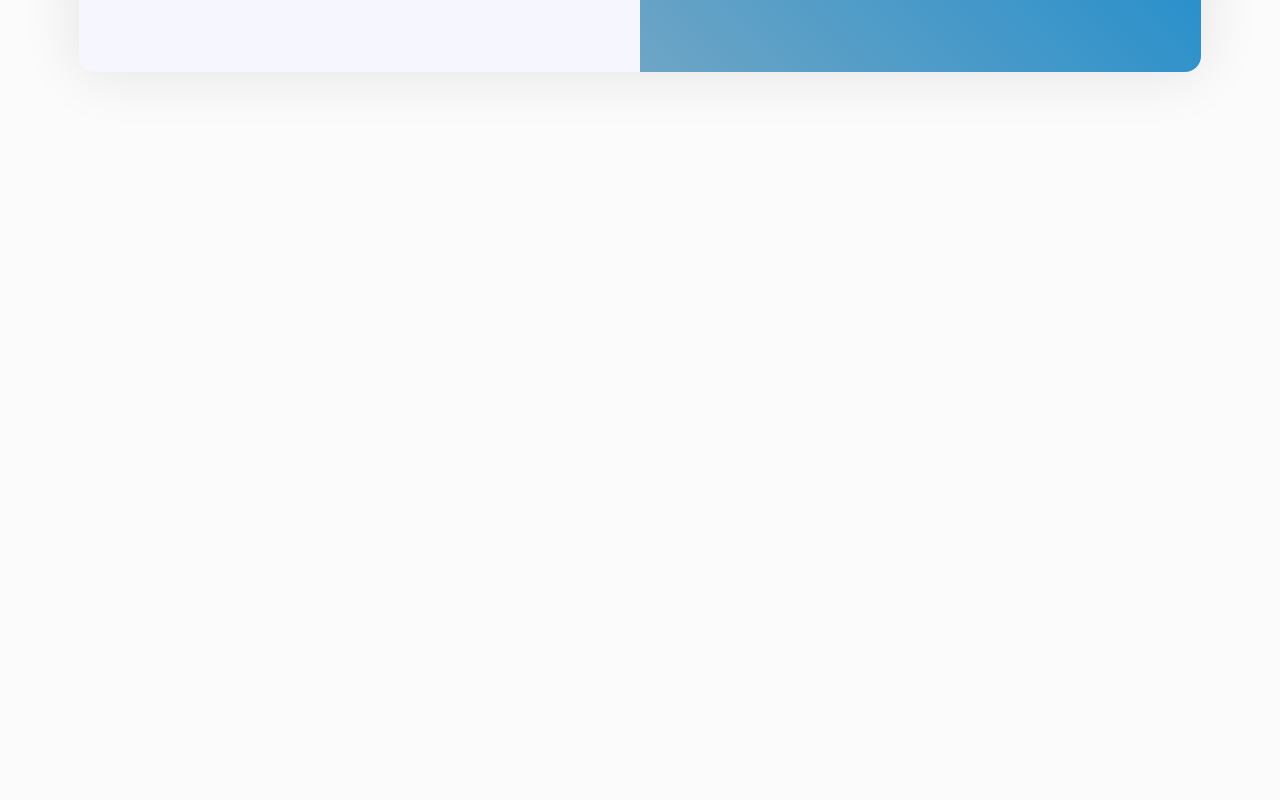
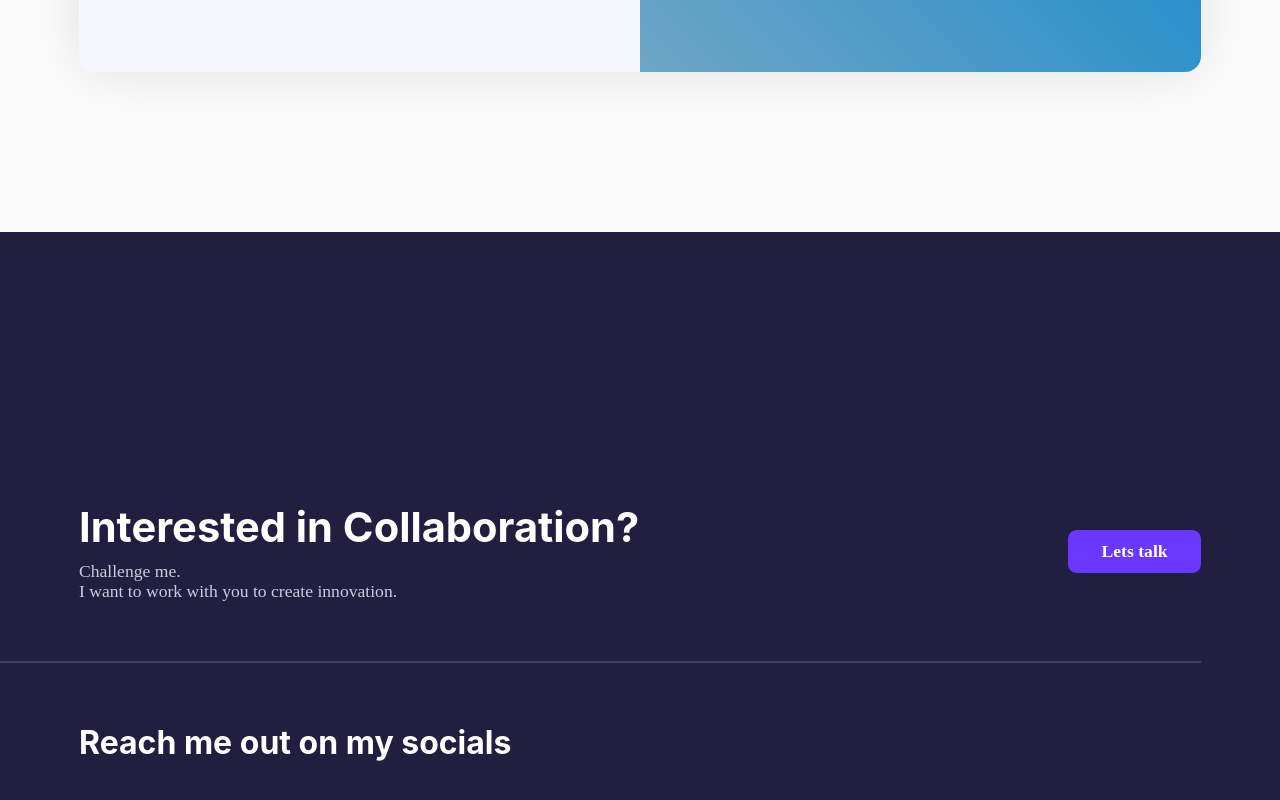
Before and after one commit to tekkenthuuug/portfolio-v2, a Next.js app: page / in a window 1280 px wide. Shown: the part 2590-3390 px from the top of the page. Before the commit the page ends 2822 px from the top, so only its background shows below. Built offline with nearby package versions, Linux system fonts and the light colour scheme.

Commit message:
feat: footer, button hover animation

```diff
--- /dev/null
+++ b/components/footer/footer.module.scss
@@ -0,0 +1,73 @@
+.footer {
+  height: 100vh;
+
+  display: flex;
+  flex-direction: column;
+  justify-content: center;
+  align-items: flex-start;
+
+  & h1 {
+    color: var(--primary-text-light);
+  }
+}
+
+.challenge {
+  display: flex;
+  align-items: center;
+  justify-content: space-between;
+  width: 100%;
+
+  & h1 {
+    font-size: 2.6em;
+  }
+  & p {
+    margin-top: 0.6rem;
+    color: var(--secondary-text-light);
+    font-size: 1.1em;
+    line-height: 20px;
+  }
+}
+
+.talk-btn {
+  font-family: var(--secondary-font);
+  font-size: 1.1em;
+}
+
+.background {
+  position: absolute;
+  background-color: var(--highlight-bg-dark);
+  bottom: 0px;
+  left: 0px;
+  width: 96%;
+  border-top-right-radius: 120px;
+  z-index: -1;
+  height: 100vh;
+}
+
+.sep {
+  width: 100%;
+  transform: scaleX(2);
+  transform-origin: right;
+  height: 2px;
+  background-color: #fff;
+  margin: 3.75rem 0;
+  opacity: 0.15;
+}
+
+@media (max-width: 1280px) {
+  .background {
+    width: 100%;
+    border-radius: 0;
+  }
+}
+
+@media (max-width: 900px) {
+  .challenge {
+    flex-direction: column;
+    align-items: flex-start;
+  }
+
+  .talk-btn {
+    margin-top: 3rem;
+  }
+}
--- /dev/null
+++ b/components/footer/footer.tsx
@@ -0,0 +1,29 @@
+import React from 'react';
+import styles from './footer.module.scss';
+
+const Footer = () => {
+  return (
+    <>
+      <div className={styles.background} />
+      <footer className={`${styles.footer} container`} id='contact'>
+        <div className={styles.challenge}>
+          <div>
+            <h1>Interested in Collaboration?</h1>
+            <p>
+              Challenge me. <br /> I want to work with you to create innovation.
+            </p>
+          </div>
+          <button className={`accent-btn ${styles['talk-btn']}`}>
+            Lets talk
+          </button>
+        </div>
+        <div className={styles.sep} />
+        <div className={styles.socials}>
+          <h1>Reach me out on my socials</h1>
+        </div>
+      </footer>
+    </>
+  );
+};
+
+export default Footer;
--- a/components/header/header.tsx
+++ b/components/header/header.tsx
@@ -14,7 +14,9 @@ const Header = () => {
               <Link href='/about-me'>About Me</Link>
             </li>
           </ul>
-          <button className='accent-btn'>Contact</button>
+          <Link href='/#contact'>
+            <button className='accent-btn'>Contact</button>
+          </Link>
         </nav>
       </div>
     </header>
--- a/components/layout/layout.tsx
+++ b/components/layout/layout.tsx
@@ -1,3 +1,4 @@
+import Footer from '../footer/footer';
 import Header from '../header/header';
 
 const Layout: React.FC = ({ children }) => {
@@ -5,6 +6,7 @@ const Layout: React.FC = ({ children }) => {
     <>
       <Header />
       {children}
+      <Footer />
     </>
   );
 };
--- a/components/project-card/project-card.module.scss
+++ b/components/project-card/project-card.module.scss
@@ -97,3 +97,24 @@
   margin-top: auto;
   width: fit-content;
 }
+
+@media screen and (max-width: 900px) {
+  .card-container {
+    flex-direction: column-reverse !important;
+    height: 560px;
+
+    & > div {
+      width: 100%;
+      height: 50%;
+    }
+
+    .description {
+      padding: 36px 46px;
+      align-items: flex-start !important;
+
+      .tags {
+        flex-direction: row;
+      }
+    }
+  }
+}
--- a/components/project-card/project-card.tsx
+++ b/components/project-card/project-card.tsx
@@ -34,7 +34,9 @@ const ProjectCard = () => {
           View live
         </button>
       </div>
-      <div className={styles.picture}></div>
+      <div className={styles.picture}>
+        <img src='/trello.svg' />
+      </div>
     </article>
   );
 };
--- a/styles/globals.scss
+++ b/styles/globals.scss
@@ -23,10 +23,28 @@
 
 html {
   scroll-behavior: smooth;
+
+  &::-webkit-scrollbar {
+    width: 10px;
+  }
+
+  &::-webkit-scrollbar-track {
+    background-color: var(--primary-bg);
+  }
+
+  &::-webkit-scrollbar-thumb {
+    background-color: #b1b1b1;
+    border-radius: 4px;
+  }
+
+  &::-webkit-scrollbar-thumb:hover {
+    background-color: #9e9e9e;
+  }
 }
 
 body {
   background-color: var(--primary-bg);
+  position: relative;
 }
 
 a {
@@ -69,6 +87,33 @@ p {
   padding: 0.6em 1.9em;
   border-radius: 0.5em;
   font-size: 1em;
+
+  &:hover {
+    animation: accent-btn-gradient 1.5s linear infinite;
+    background-size: 400% 400%;
+    background-repeat: no-repeat;
+
+    background-image: linear-gradient(
+      75deg,
+      rgba(105, 55, 255, 1) 10%,
+      rgb(126, 83, 255) 50%,
+      rgba(105, 55, 255, 1) 90%
+    );
+  }
+}
+
+@keyframes accent-btn-gradient {
+  0% {
+    background-size: 0% 100%;
+  }
+
+  50% {
+    background-size: 200% 100%;
+  }
+
+  100% {
+    background-size: 1000% 100%;
+  }
 }
 
 .animate-clip {
--- a/styles/index.module.scss
+++ b/styles/index.module.scss
@@ -1,5 +1,7 @@
 .hero-background {
   position: absolute;
+  top: 0;
+  left: 0;
   z-index: -1;
   background-color: var(--highlight-bg);
   height: 100vh;
```
Also changed, not shown: public/trello.svg (added).
